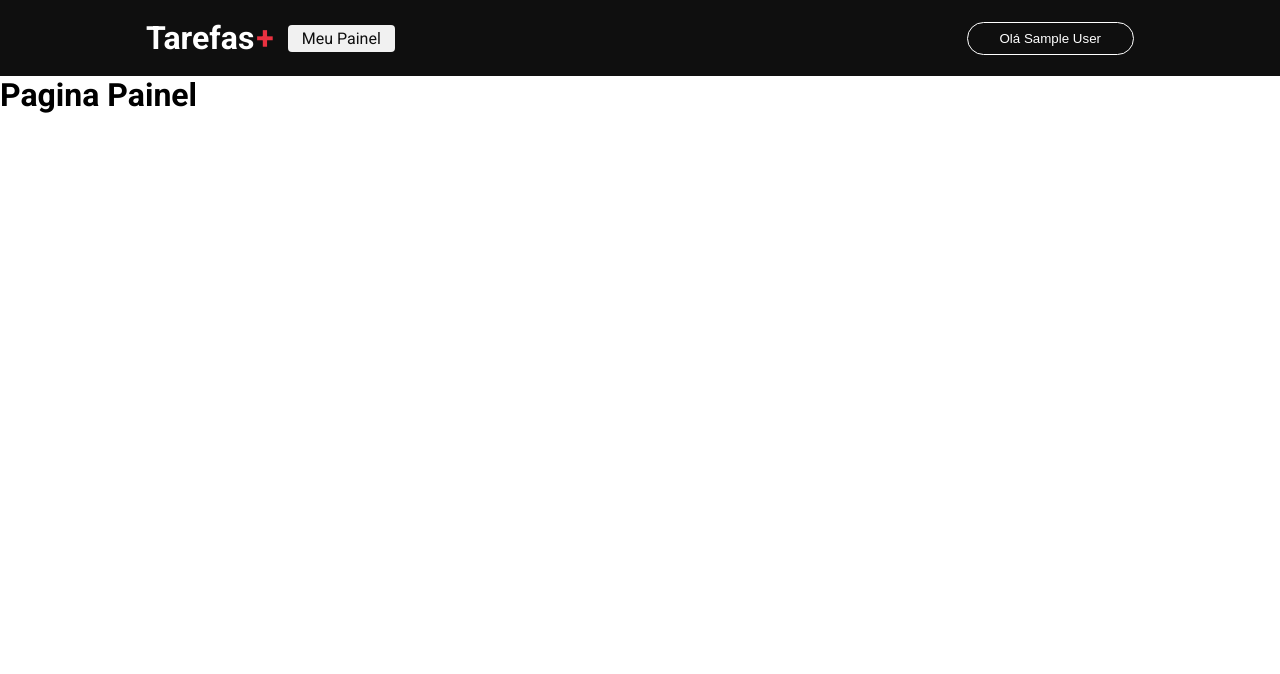
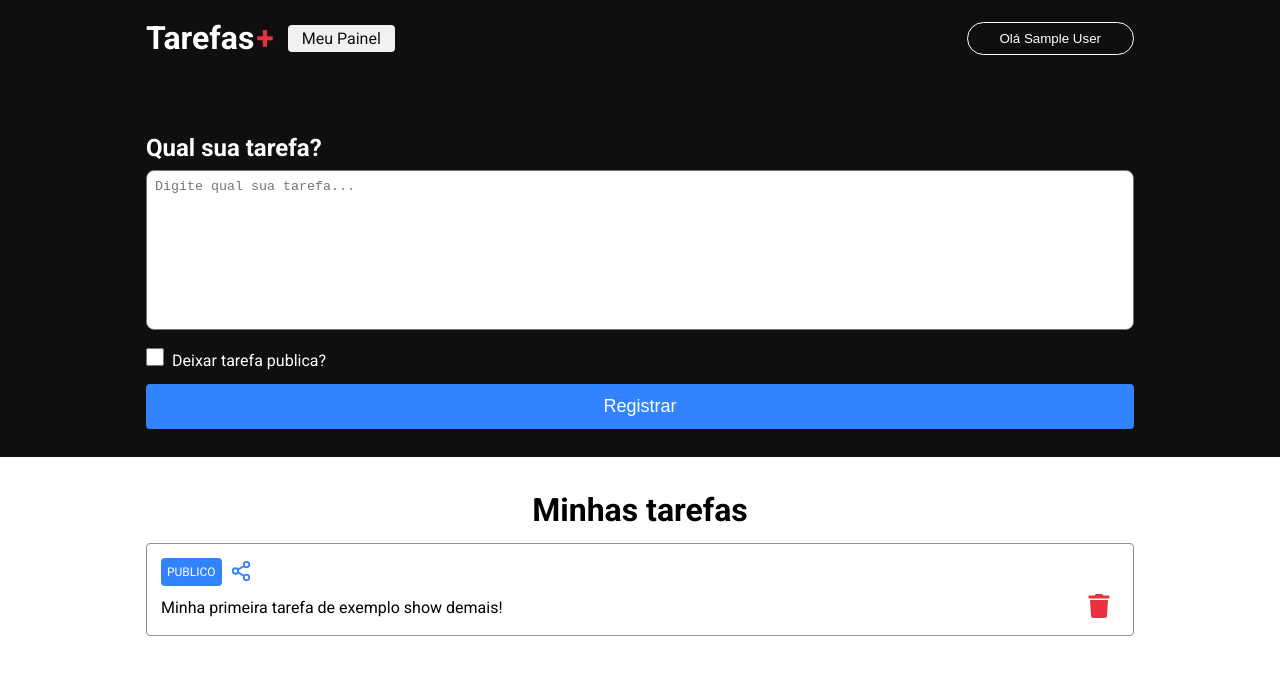
Before and after one commit to welligtonrios/board-tasks, a Next.js app: page /dashboard in a window 1280 px wide. Shown: the top 674 px of the page. Built offline with nearby package versions, Linux system fonts and the light colour scheme; no server answers; sample sign-in values are in the browser's storage.

Commit message:
add dashboard page

```diff
--- a/package.json
+++ b/package.json
@@ -9,10 +9,12 @@
     "lint": "next lint"
   },
   "dependencies": {
+    "firebase": "^10.12.3",
     "next": "14.2.3",
     "next-auth": "^4.24.7",
     "react": "^18",
-    "react-dom": "^18"
+    "react-dom": "^18",
+    "react-icons": "^5.2.1"
   },
   "devDependencies": {
     "@types/node": "^20",
--- a/src/pages/_app.tsx
+++ b/src/pages/_app.tsx
@@ -1,6 +1,6 @@
 import "@/styles/globals.css";
 import type { AppProps } from "next/app";
-import { Header } from "../components/Header";
+import { Header } from "../components/header";
 
 import { SessionProvider } from "next-auth/react"
 
--- a/src/pages/dashboard/index.tsx
+++ b/src/pages/dashboard/index.tsx
@@ -1,36 +1,92 @@
 import { GetServerSideProps } from "next";
+import { ChangeEvent, FormEvent, useState } from "react";
 import styles from "./styles.module.css";
 import Head from "next/head";
+import { requireAuth } from "../../utils/auth";
 
-import { getSession } from "next-auth/react";
+import { Textarea } from "../../components/textarea";
+import { FiShare2 } from "react-icons/fi";
+import { FaTrash } from "react-icons/fa";
 
 export default function Dashboard() {
+
+  const [input, setInput] = useState("");
+  const [publicTask, setPublicTask] = useState(false);
+
+  function handleChangePublic(event: ChangeEvent<HTMLInputElement>) {
+    console.log(event.target.checked)
+    setPublicTask(event.target.checked);
+  }
+
+  function handleRegisterTask(event: FormEvent) {
+    event.preventDefault();
+
+    if (input === "") return;
+
+    alert(input);
+  }
+
   return (
     <div className={styles.container}>
       <Head>
         <title>Meu painel de tarefas</title>
       </Head>
 
-      <h1>Pagina Painel</h1>
+      <main className={styles.main}>
+        <section className={styles.content}>
+          <div className={styles.contentForm}>
+            <h1 className={styles.title}>Qual sua tarefa?</h1>
+
+            <form onSubmit={handleRegisterTask}>
+            <Textarea
+                placeholder="Digite qual sua tarefa..."
+                value={input}
+                onChange={(event: ChangeEvent<HTMLTextAreaElement>) =>
+                  setInput(event.target.value)
+                }
+              />
+              <div className={styles.checkboxArea}>
+              <input
+                  type="checkbox"
+                  className={styles.checkbox}
+                  checked={publicTask}
+                  onChange={handleChangePublic}
+                />
+                <label>Deixar tarefa publica?</label>
+              </div>
+
+              <button className={styles.button} type="submit">
+                Registrar
+              </button>
+            </form>
+          </div>
+        </section>
+
+        <section className={styles.taskContainer}>
+          <h1>Minhas tarefas</h1>
+
+          <article className={styles.task}>
+            <div className={styles.tagContainer}>
+              <label className={styles.tag}>PUBLICO</label>
+              <button className={styles.shareButton}>
+                <FiShare2 size={22} color="#3183ff" />
+              </button>
+            </div>
+
+            <div className={styles.taskContent}>
+              <p>Minha primeira tarefa de exemplo show demais!</p>
+              <button className={styles.trashButton}>
+                <FaTrash size={24} color="#ea3140" />
+              </button>
+            </div>
+          </article>
+        </section>
+
+      </main>
     </div>
   );
 }
 
 export const getServerSideProps: GetServerSideProps = async ({ req }) => {
-  const session = await getSession({ req });
-  // console.log(session);
-
-  if (!session?.user) {
-    // If is not an authenticated user, redirect to  /
-    return {
-      redirect: {
-        destination: "/",
-        permanent: false,
-      },
-    };
-  }
-
-  return {
-    props: {},
-  };
+  return requireAuth({req}, "/");
 };
--- a/src/pages/dashboard/styles.module.css
+++ b/src/pages/dashboard/styles.module.css
@@ -0,0 +1,119 @@
+.container {
+  width: 100%;
+}
+
+.content {
+  background-color: #0f0f0f;
+  width: 100%;
+  display: flex;
+  align-items: center;
+  justify-content: center;
+}
+
+.contentForm {
+  max-width: 1024px;
+  width: 100%;
+  padding: 0 18px;
+  padding-bottom: 28px;
+  margin-top: 58px;
+}
+
+.title {
+  color: #fff;
+  margin-bottom: 8px;
+}
+
+.checkboxArea label {
+  margin-left: 8px;
+  color: #fff;
+}
+
+.checkboxArea {
+  margin: 14px 0;
+}
+
+.checkbox {
+  width: 18px;
+  height: 18px;
+}
+
+.button {
+  width: 100%;
+  border: 0;
+  border-radius: 4px;
+  color: #fff;
+  background-color: #3183ff;
+  padding: 12px 0;
+  font-size: 18px;
+}
+
+.taskContainer {
+  margin: 34px auto 0 auto;
+  padding: 0 18px;
+  width: 100%;
+  max-width: 1024px;
+  display: flex;
+  flex-direction: column;
+}
+
+.taskContainer a {
+  text-decoration: none;
+  color: #0f0f0f;
+}
+
+.taskContainer h1 {
+  text-align: center;
+  font-size: 32px;
+  margin-bottom: 14px;
+}
+
+.task {
+  margin-bottom: 14px;
+  line-height: 150%;
+  display: flex;
+  flex-direction: column;
+  align-items: flex-start;
+  border: 1.5px solid #909090;
+  border-radius: 4px;
+  padding: 14px;
+}
+
+.tagContainer {
+  display: flex;
+  align-items: center;
+  justify-content: center;
+  margin-bottom: 8px;
+}
+
+.tag {
+  background-color: #3183ff;
+  padding: 2px 6px;
+  color: #fff;
+  border-radius: 4px;
+  font-size: 12px;
+}
+
+.shareButton {
+  background: transparent;
+  border: 0;
+  margin: 0 8px;
+  cursor: pointer;
+}
+
+.taskContent {
+  display: flex;
+  align-items: center;
+  justify-content: space-between;
+  width: 100%;
+}
+
+.taskContent p {
+  white-space: pre-wrap;
+}
+
+.trashButton {
+  cursor: pointer;
+  background: transparent;
+  border: 0;
+  margin: 0 8px;
+}
--- /dev/null
+++ b/src/utils/auth.ts
@@ -0,0 +1,18 @@
+import { getSession } from "next-auth/react";
+
+export const requireAuth = async (context: any, destination: string) => {
+  const session = await getSession(context);
+
+  if (!session?.user) {
+    return {
+      redirect: {
+        destination: destination,
+        permanent: false,
+      },
+    };
+  }
+
+  return {
+    props: {  },
+  };
+};
```
Also changed, not shown: src/service/firebaseConnection.ts (added, +17 -0 lines), 2 other files (tests, documents, lock files or other folders).
